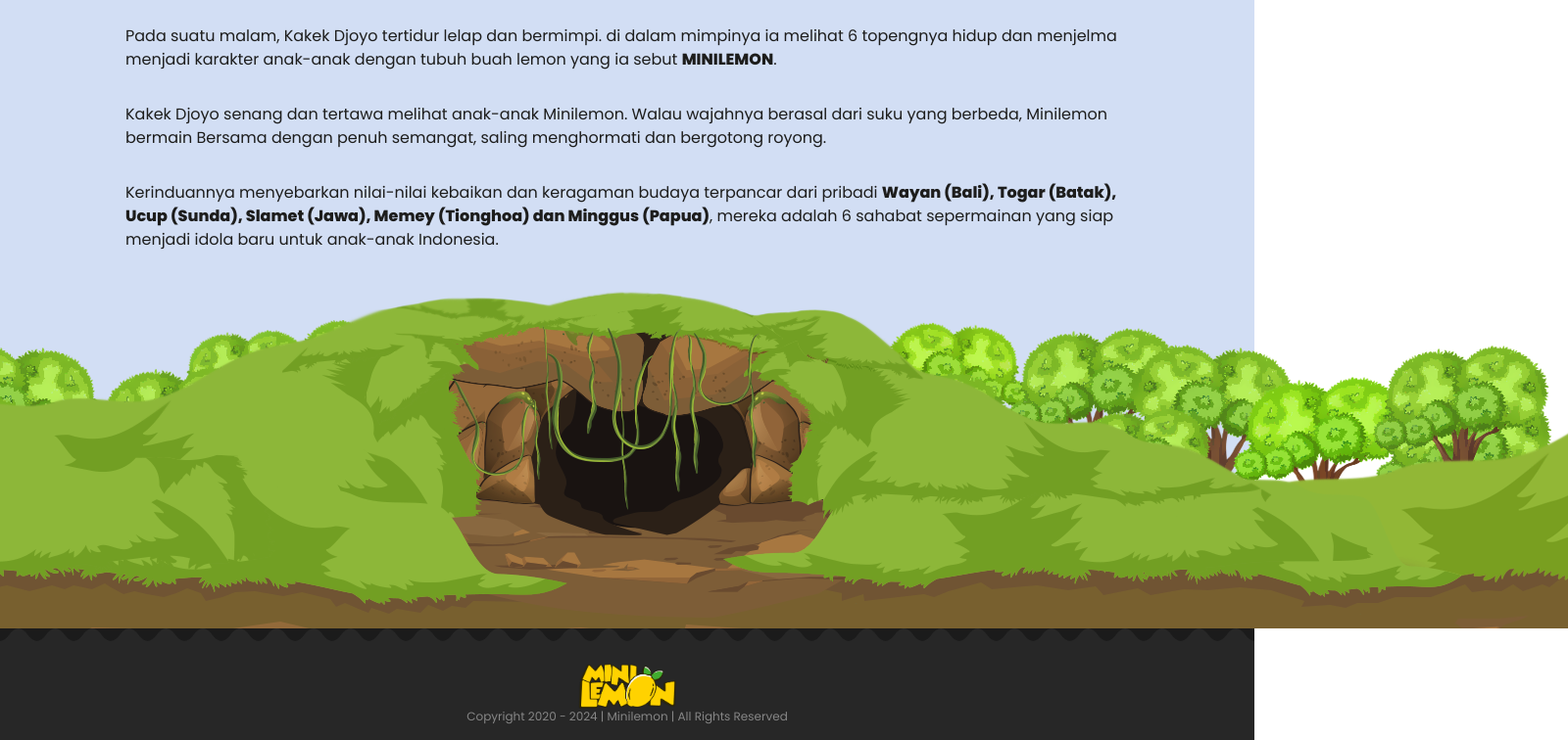
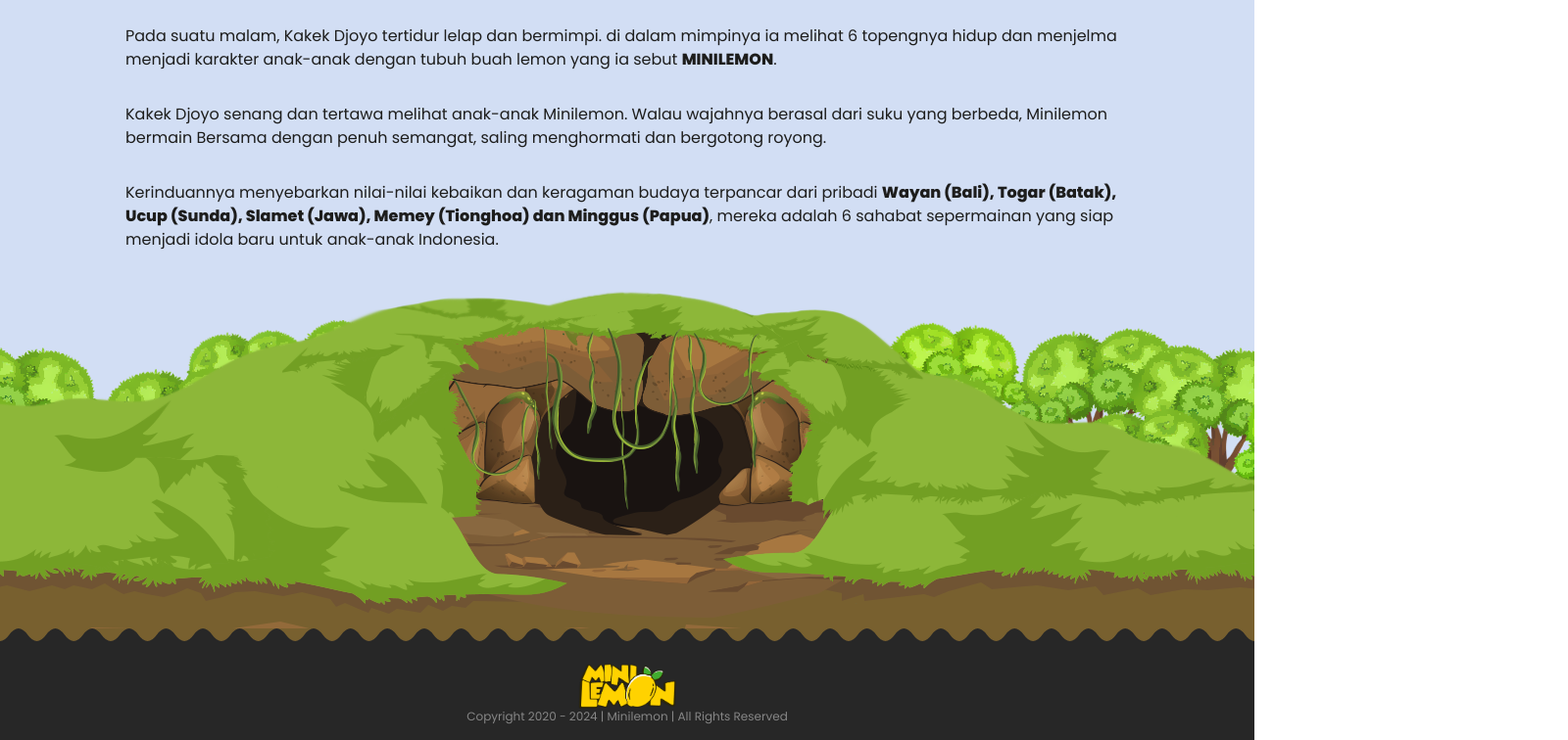
Before and after one commit to gilanggger/website-company-profile, a Next.js app: page /story in a window 1280 px wide. Shown: the part 1023-1779 px from the top of the page at 98% size, 1600 px wide, since content can reach past the window. Built offline with nearby package versions, Linux system fonts and the light colour scheme.

Commit message:
change background color wave on every page and fixed bug on story page (#26)

```diff
--- a/app/story/page.jsx
+++ b/app/story/page.jsx
@@ -70,7 +70,7 @@
       <div
         className="relative w-full justify-center overflow-hidden"
         style={{
-          width: "1920px",
+          width: "100%",
           height: "385px",
         }}>
         <Image
--- a/components/footer.jsx
+++ b/components/footer.jsx
@@ -1,13 +1,30 @@
+"use client";
+
 import Image from "next/image";
 import React from "react";
+
 import LogoBrand from "../public/logo.png";
 import DividerBlack from "./ui/divider-black";
+import { cn } from "@/lib/utils";
+import { usePathname } from "next/navigation";
 
 const Footer = () => {
   const currrentYear = new Date().getFullYear();
+  const pathname = usePathname();
+
   return (
     <>
-      <DividerBlack className="bg-[#1b1b1b]" />
+      <DividerBlack
+        className={cn(
+          pathname === "/" ? "bg-[#1b1b1b]" : "",
+          pathname === "/about" ? "bg-[#f4d8d4]" : "",
+          pathname === "/story" ? "bg-[#78602f]" : "",
+          pathname === "/characters" ? "bg-[#eaf9e8]" : "",
+          pathname === "/product" ? "bg-[#f4efd2]" : "",
+          pathname === "/company" ? "bg-[#fbe5db]" : "",
+          pathname === "/contact" ? "bg-[#d2d5f4]" : ""
+        )}
+      />
       <div className="flex flex-col justify-center bg-[#272727] items-center py-4">
         <Image src={LogoBrand} alt="logo" width={100} height={100} />
         <p className="text-xs text-[#868686]">Copyright 2020 - {currrentYear} | Minilemon | All Rights Reserved</p>
```
